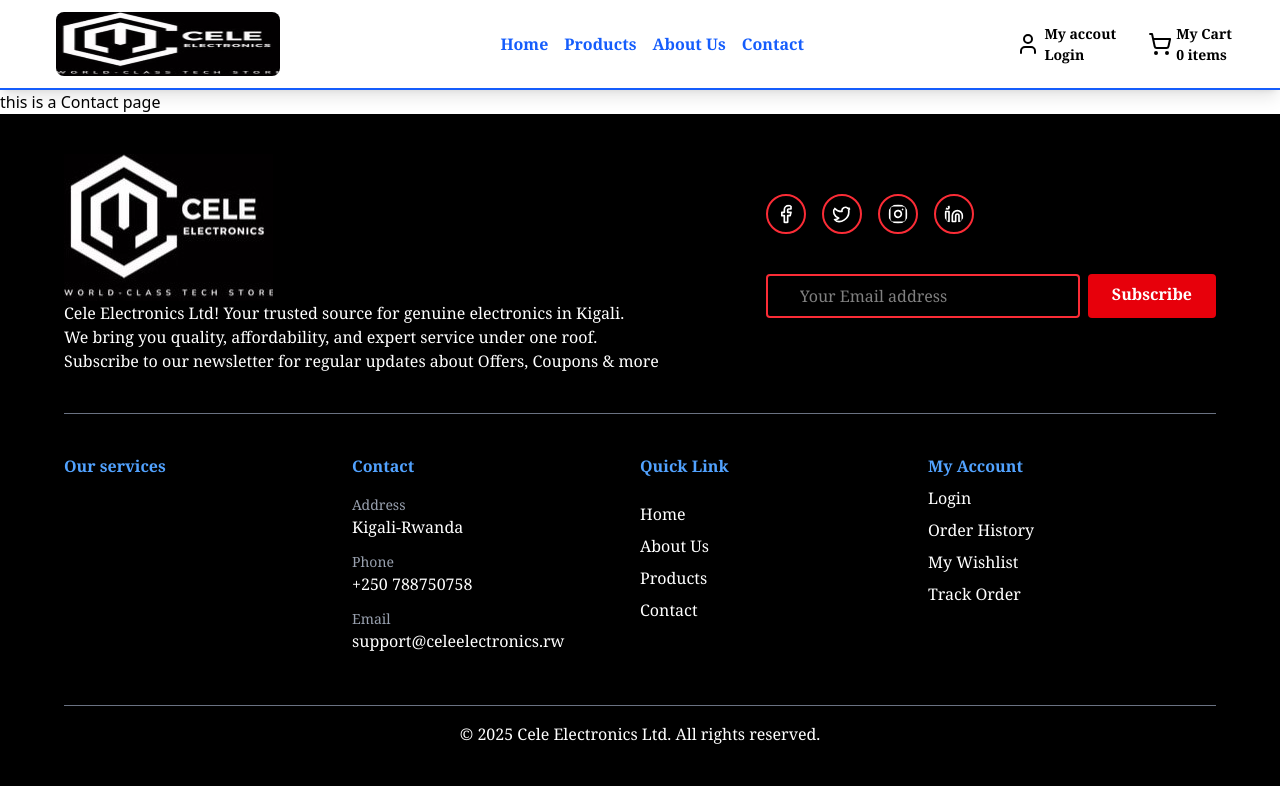
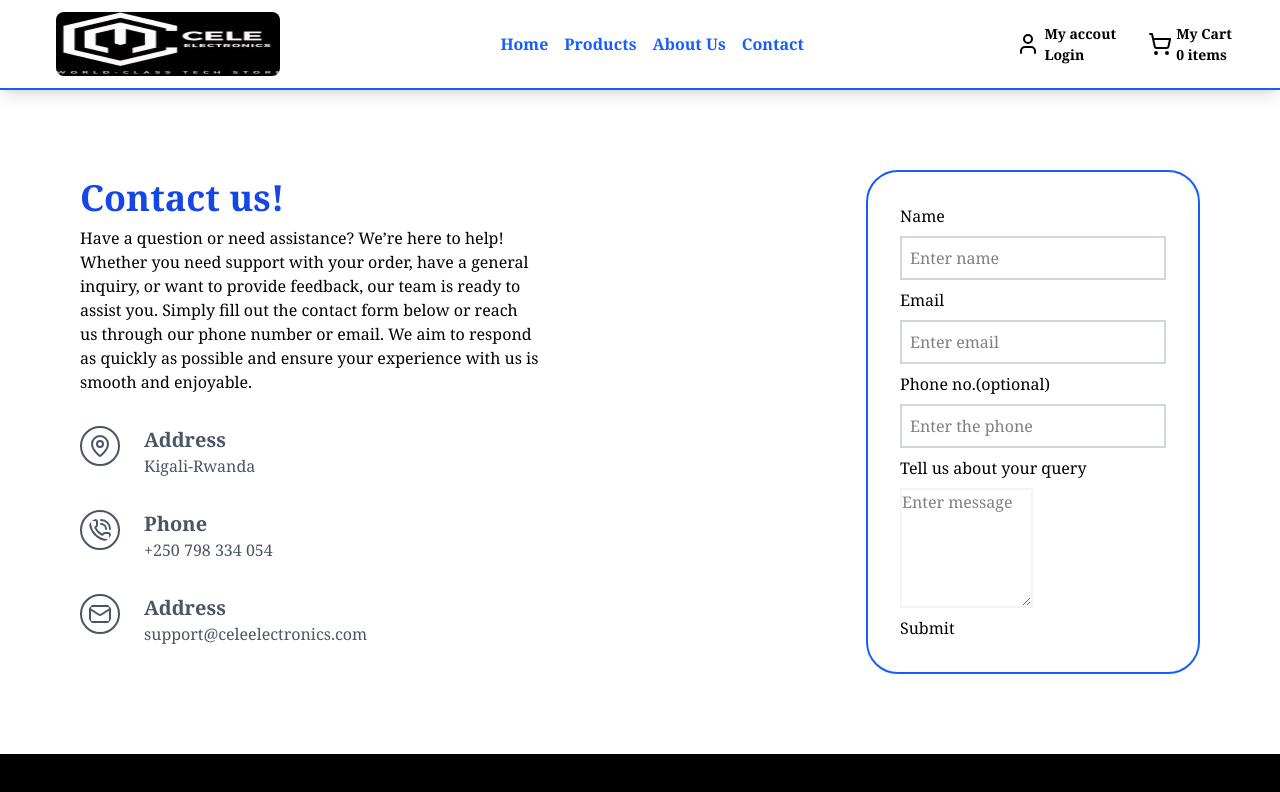
Before and after one commit to ingdia/E-commerce, a React (Vite) app in the folder cele-ecommerce/: page /Contact in a window 1280 px wide. Shown: the top 792 px of the page. Built offline with nearby package versions, Linux system fonts and the light colour scheme.

Commit message:
adding the contact page

```diff
--- a/cele-ecommerce/src/components/ProductCards.jsx
+++ b/cele-ecommerce/src/components/ProductCards.jsx
@@ -28,7 +28,7 @@
       <div className="text-white grid grid-cols-1 sm:grid-cols-3 md:grid-cols-4 lg:grid-cols-6 pt-10 gap-4">
         {
             productCards.map((post )=>(
-                  <div key={post.id} className="rounded-2xl text-gray-600 hover:text-white p-4 hover:bg-gray-400 border-2 border-gray-500">
+                  <div key={post.id} className="rounded-2xl text-gray-600 hover:text-white p-4 hover:bg-gray-400 border-2 border-blue-200">
                     <img src={post.image}/>
                     <p>{post.name}</p>
                     <p>{post.amount}</p>
--- a/cele-ecommerce/src/pages/Contact.jsx
+++ b/cele-ecommerce/src/pages/Contact.jsx
@@ -1,7 +1,71 @@
+import {MapPin, PhoneCall,Mail   } from 'lucide-react'
 function Contact (){
-    return(<>
-    <p>this is a Contact page </p>
-    </>)
+    return(
+    <>
+   <div className='flex flex-col md:flex-row justify-between p-20 font-serif'>
+    {/* this is the right side  */}
+    <div className='flex flex-col'>
+        <div className='pb-8'>
+        <h2 className='text-4xl font-bold text-blue-700 py-2'>Contact us!</h2>
+        <p>Have a question or need assistance? We’re here to help!</p>
+        <p>Whether you need support with your order, have a general </p>
+        <p>inquiry, or want to provide feedback, our team is ready to </p>
+        <p>assist you. Simply fill out the contact form below or reach </p>
+        <p>us through our phone number or email. We aim to respond</p>
+        <p>as quickly as possible and ensure your experience with us is </p>
+        <p>smooth and enjoyable.</p>
+        </div>
+        <div className='flex flex-col gap-8'>
+            <div className='flex flex-col md:flex-row space-x-6 text-gray-600'>
+                <MapPin className='border-gray-600 p-1.5 border-2 rounded-full w-10 h-10' />
+                <div className=''>
+                    <h3 className='text-xl font-bold'>Address</h3>
+                    <p>Kigali-Rwanda</p>
+                </div>
+            </div>
+            <div className='flex flex-col md:flex-row space-x-6 text-gray-600'>
+                <PhoneCall className='border-gray-600 p-1.5 border-2 rounded-full w-10 h-10' />
+                <div>
+                    <h3 className='text-xl font-bold'>Phone</h3>
+                    <p>+250 798 334 054</p>
+                </div>
+            </div>
+            <div className='flex flex-col md:flex-row space-x-6 text-gray-600'>
+           <Mail className='border-gray-600 p-1.5 border-2 rounded-full w-10 h-10' />
+                <div>
+                    <h3 className='text-xl font-bold'>Address</h3>
+                    <p>support@celeelectronics.com</p>
+                </div>
+            </div>
+        </div>
+    </div>
+    {/* thsi is the left side  */}
+    <form className='border-2 border-blue-600 p-8 rounded-4xl'>
+        <div className='flex flex-col space-y-2 pb-2'>
+        <label>Name </label>
+        <input type="text" placeholder='Enter name' className='border-2 p-2 border-gray-300' />
+        </div>
+
+        <div className='flex flex-col space-y-2 pb-2'>
+        <label>Email </label>
+        <input type="text" placeholder='Enter email' className='border-2 p-2 border-gray-300' />
+        </div>
+
+        <div className='flex flex-col space-y-2 pb-2'>
+        <label>Phone no.(optional)  </label>
+        <input type="text" placeholder='Enter the phone' className='border-2 p-2 border-gray-300' />
+        </div>
+        <div className='flex flex-col space-y-2 pb-2'>
+        <label>Tell us about your query </label>
+        <textarea type="text" placeholder='Enter message' className=' w-full md:w-3/4 lg:w-1/2 min-h-[120px] border-2 border-gray-100 ' />
+        </div>
+        <div>
+            <button>Submit</button>
+        </div>
+    </form>
+   </div>
+    </>
+    )
 }
 
 export default Contact
--- a/cele-ecommerce/src/pages/ProductsPage.jsx
+++ b/cele-ecommerce/src/pages/ProductsPage.jsx
@@ -40,7 +40,7 @@
       <CategoryFilter setSelectedCategory={setSelectedCat} />
 
       {/* Products list */}
-      <ProductCards productCards={filteredProductsbyCat} title="Products" />
+      <ProductCards productCards={filteredProductsbyCat} title="filter by category" />
     </div>
   )
 }
```
